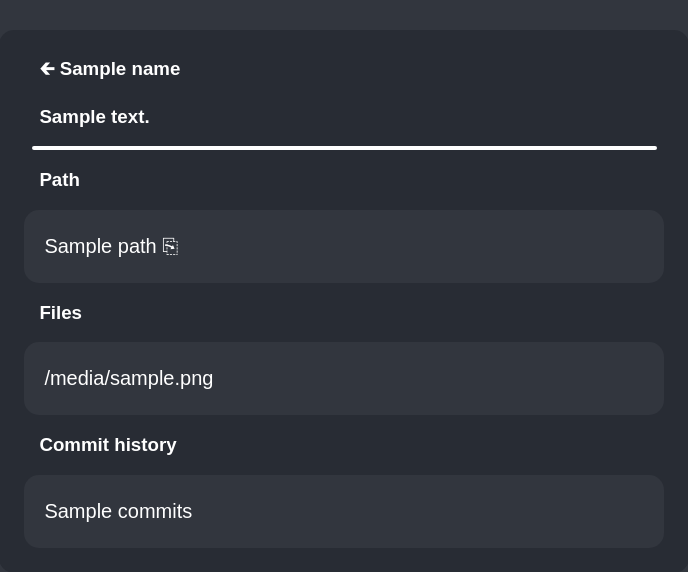
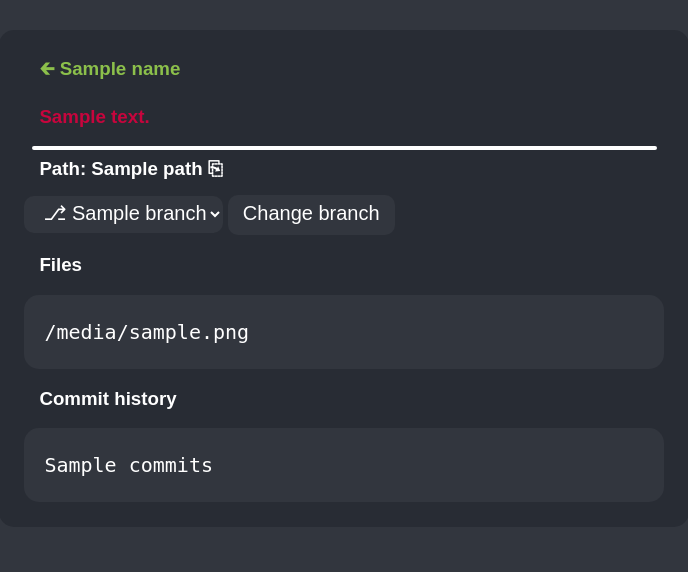
Before and after one commit to leodev12345/GitPi, a Flask app: template app/templates/repo.html in a window 1280 px wide. Shown: the top 572 px of the page, without its empty margins (295-983 px from the left). Run offline with Flask 3, Linux system fonts and the light colour scheme; the template is opened without the code that fills it: most values are stand-ins (such as "Sample title", 1, 10 or a date in 2020); parts of the project's set-up code (start-up, migrations or seed data) failed here and were passed over; some web fonts are replaced.

Commit message:
branch selector

```diff
--- a/app/app.py
+++ b/app/app.py
@@ -40,6 +40,37 @@
     os.chdir(current_path)
     with open("database/data.json", "w") as file:
         file.write(json_object)
+
+def organize_files(file_list, name, branch):
+    lines = file_list.strip().split('\n')
+    file_structure = {}
+
+    for line in lines:
+        parts = line.split('/')
+        current = file_structure
+
+        for part in parts:
+            if part not in current:
+                current[part] = {}
+            current = current[part]
+
+    def create_structure(structure, indent=""):
+        result = ""
+        keys = list(structure.keys())
+        for index, name in enumerate(keys):
+            content = structure[name]
+            last_item = index == len(keys) - 1
+
+            if content:
+                result += f"{indent}{'└─ ' if last_item else '├─ '}{name}/\n"
+                result += create_structure(content, indent + ('    ' if last_item else '│  '))
+            else:
+                result += f"{indent}{'└─ ' if last_item else '├─ '}{name}\n"
+        return result
+
+    organized_files = create_structure(file_structure)
+
+    return f"{name}|{branch}\n"+organized_files
 
 ############################## Homepage ##############################
 
@@ -185,24 +216,30 @@
 
 ############################## Repo info page ##############################
 
-#endpoint with variable route containing repository name
+#endpoint with variable route containing repository name and the default branch
 @app.route("/<id>", methods=['GET', 'POST'])
 @login_required
-def repo(id):
+def repo(id, selected_branch="master"):
+    if request.method=="POST":
+        selected_branch=request.form.get("branch_select")
     try:
         #get full repository path and chdir into it
         path=f"{config_dict['storage_path']}{id}.git"
         os.chdir(path)
         #get list of repository files and repository commit history
-        files = subprocess.check_output(['git', 'ls-tree', '--name-only', '-r', 'HEAD']).decode('utf-8')
-        commits = subprocess.check_output(['git', 'log', '--pretty=%B']).decode('utf-8').strip()
+        branches = subprocess.check_output(['git', 'branch', '-a']).decode("utf-8")
+        branches = branches.replace("* ", "").replace("  ", "").strip().split("\n")
+        files = subprocess.check_output(['git', 'ls-tree', '--name-only', '-r', selected_branch]).decode('utf-8')
+        files=organize_files(files, id, selected_branch)
+        commits = subprocess.check_output(['git', 'log', '--pretty=%B', '--first-parent', selected_branch]).decode('utf-8').strip()
     #if above commands return an error(if the repository contains no files or commits)
     except subprocess.CalledProcessError:
-        #set default file and commit values
+        #set default file, branch and commit values
         files="No files are created yet"
         commits="No commits yet"
+        branches=["No branches created"]
     #render page and pass all variables to it
-    return render_template('repo.html', files=files, commits=commits, name=id, desc=repo_dict[id][1], path=repo_dict[id][0])
+    return render_template('repo.html', files=files, commits=commits, name=id, desc=repo_dict[id][1], path=repo_dict[id][0], branches=branches, current_branch=selected_branch)
 
 ############################################################################
 
--- a/app/static/style.css
+++ b/app/static/style.css
@@ -212,10 +212,14 @@
 	color: white;
 	text-decoration: none;
 }
+@font-face {
+    font-family: "DejaVuSansMono";
+    src: url("/static/DejaVuSansMNerdFontMono-Regular.ttf") format("truetype");
+}
 pre{
 	color: white;
 	font-size: 20px;
-	font-family: Arial, sans-serif;
+	font-family: DejaVuSansMono, monospace;
 }
 .repo-h3{
 	color: white;
@@ -230,3 +234,29 @@
 	padding-bottom: 5px;
 	border-radius: 15px;
 }
+select{
+	color: white;
+	border: none;
+	background-color: #32363e;
+	padding-top: 5px;
+	padding-bottom: 8px;
+	border-radius: 10px;
+	margin-top: 15px;
+	padding-left: 15px;
+	font-size: 20px;
+}
+.branch-button{
+	color: white;
+	border: none;
+	background-color: #32363e;
+	padding-top: 7px;
+	padding-bottom: 10px;
+	border-radius: 10px;
+	margin-top: 15px;
+	padding-left: 15px;
+	padding-right: 15px;
+	font-size: 20px;
+}
+.branch-button:hover{
+	 background-color: #52525e;
+}
--- a/app/templates/repo.html
+++ b/app/templates/repo.html
@@ -9,13 +9,23 @@
 	</head>
 	<body>
 		<div class="repo-div">
-			<h3 class="repo-h3" style="display: inline"><a href="/#{{name}}" class="more-link-2">&#129136; {{name}}</a></h3>
-			<h3 class="repo-h3">{{desc}}</h3>
+			<h3 class="name" style="display: inline"><a href="/#{{name}}" class="name">&#129136; {{name}}</a></h3>
+			<h3 class="desc">{{desc}}</h3>
 			<hr>
-			<h3 class="repo-h3">Path</h3>
-			<div class="files">
-				<pre>{{path}}<a href="#" onclick="copy('{{path}}')" class="more-link-2"> &#x2398;</a></pre>
-			</div>
+			<h3 class="path">Path: {{path}}<a href="#" onclick="copy('{{path}}')" class="more-link-2"> &#x2398;</a></h3>
+			<br>
+			<form method="POST">
+				<select name="branch_select">
+					{% for branch in branches %}
+						{% if branch == current_branch %}
+							<option value={{branch}} selected={{branch}}>&#x2387; {{branch}}</option>
+						{% else %}
+							<option value={{branch}}>&#x2387; {{branch}}</option>
+						{% endif %}
+					{% endfor %}
+				</select>
+				<input type="submit" value="Change branch" class="branch-button">
+			</form>
 			<h3 class="repo-h3">Files</h3>
 			<div class="files">
 				<pre>{{files}}</pre>
```
Also changed, not shown: 1 other file.
